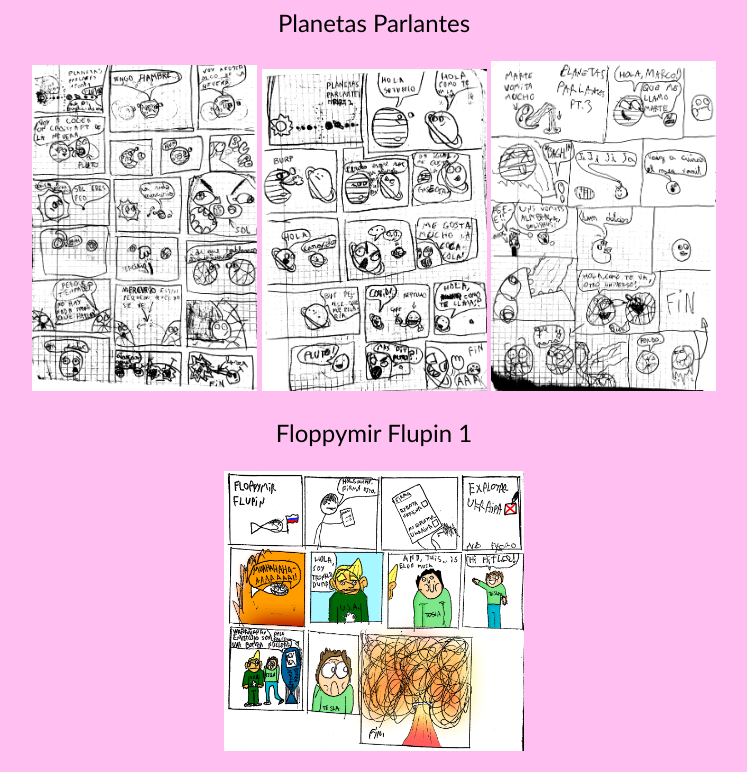
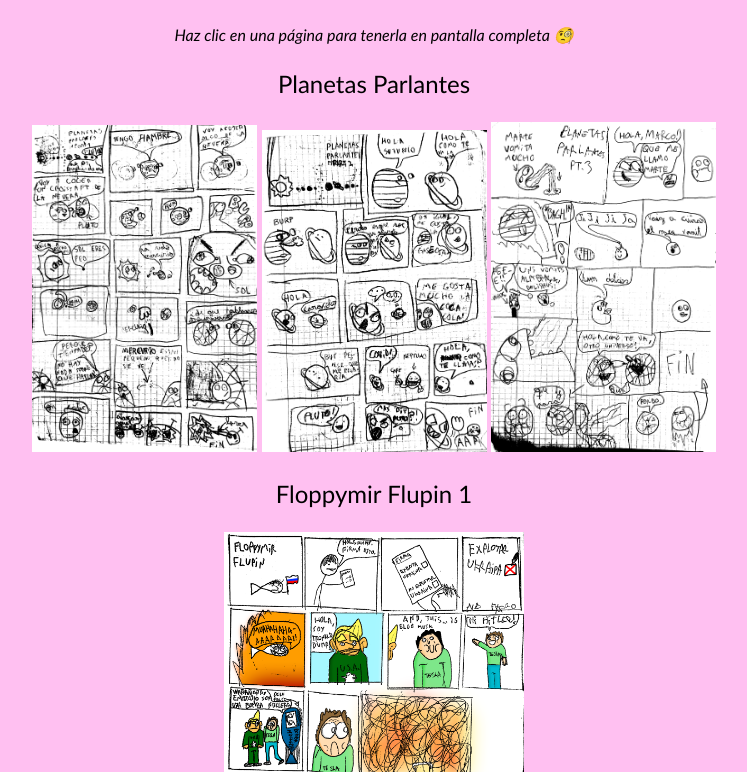
Before and after one commit to Raffiepro/SponkaComix, a plain HTML site: page index.html in a window 1280 px wide. Shown: the part 189-961 px from the top of the page, without its empty margins (266-1013 px from the left). Drawn offline with Linux system fonts and the light colour scheme.

Commit message:
Update index.html

```diff
--- a/index.html
+++ b/index.html
@@ -9,6 +9,8 @@
     <img src="banner.gif">
     <br>
     <h1>Comics creados por Raffie BT y Derek VQ</h1>
+    <br>
+    <i>Haz clic en una página para tenerla en pantalla completa 🧐</i>
     <p>Planetas Parlantes</p>
     <div>
         <a href="PlanetasParlantes 1.png"><img class=".page" width=225px src="PlanetasParlantes 1.png"></a>
```
